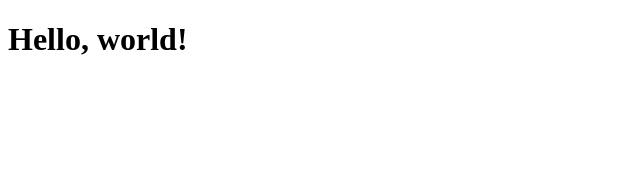
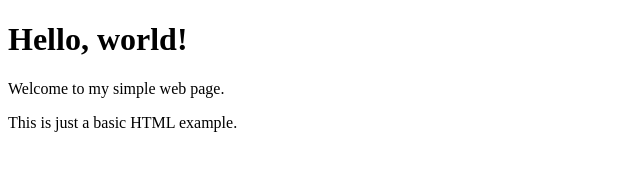
Before and after one commit to priyanshigj/git-demo-project, a plain HTML site: page index.html in a window 1280 px wide. Shown: the whole page, without its empty margins (0-640 px from the left). Drawn offline with Linux system fonts and the light colour scheme.

Commit message:
Update index.html

```diff
--- a/index.html
+++ b/index.html
@@ -5,5 +5,7 @@
 </head>
 <body>
   <h1>Hello, world!</h1>
+  <p>Welcome to my simple web page.</p>
+  <p>This is just a basic HTML example.</p>
 </body>
 </html>
```
